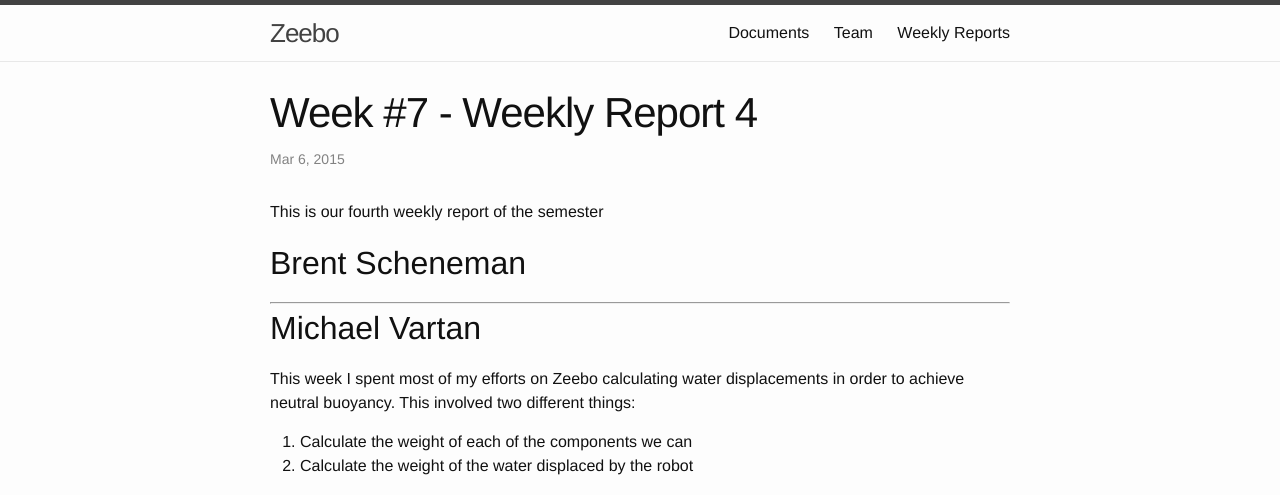
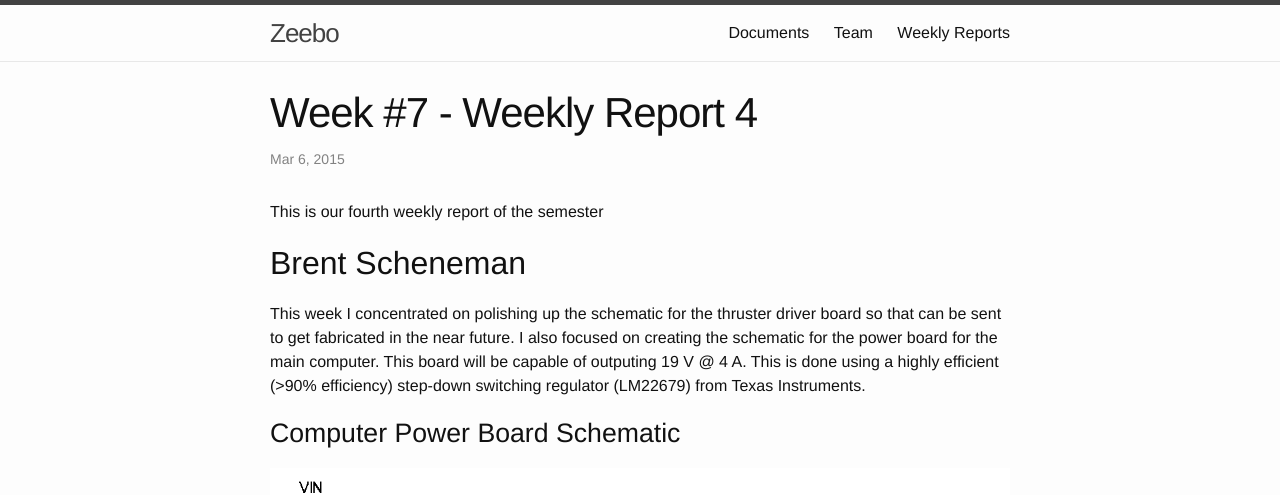
Before and after one commit to vartan/Xeebo, a Jekyll site: the page built from _posts/2015-03-06-weekly-report-7.md, in a window 1280 px wide and 1400 px high. Shown: the top 495 px of the window. Built offline with Jekyll 4.4.1, drawn with Linux system fonts in a browser that asks for light colours; comment, search, counter and statistics services are not loaded; some of the changed text lies outside the part shown.

Commit message:
Brent's Section

```diff
--- a/_posts/2015-03-06-weekly-report-7.md
+++ b/_posts/2015-03-06-weekly-report-7.md
@@ -8,6 +8,18 @@ categories: weekly
 This is our fourth weekly report of the semester
 
 #Brent Scheneman
+
+This week I concentrated on polishing up the schematic for the thruster driver board so that can be sent to get fabricated in the near future. I also focused on creating the schematic for the power board for the main computer. This board will be capable of outputing 19 V @ 4 A. This is done using a highly efficient (>90% efficiency) step-down switching regulator (LM22679) from Texas Instruments.
+
+
+##Computer Power Board Schematic
+![Computer Power Board](/images/computer_pwr_brd.png)
+
+Before the schematic layout was started, I performed a few calculations to determine the correct supplement component values that are required for proper operation. These were dependent on the operating condition of the LM22679. Another circuit like this will be used to create a 5 V output as well. The set up is the same, the only difference will be the suppliment component values.
+
+##Computer Power Board Calculations
+![Inductor Calculation](/images/InductorCalculation.png)
+![Volateg Divider Calculation](/images/VoltageDividerCalculation.png)
 
 ---
 
```
Also changed, not shown: images/InductorCalculation.png (added), images/VoltageDividerCalculation.png (added), images/computer_pwr_brd.png (added), 1 other file.
